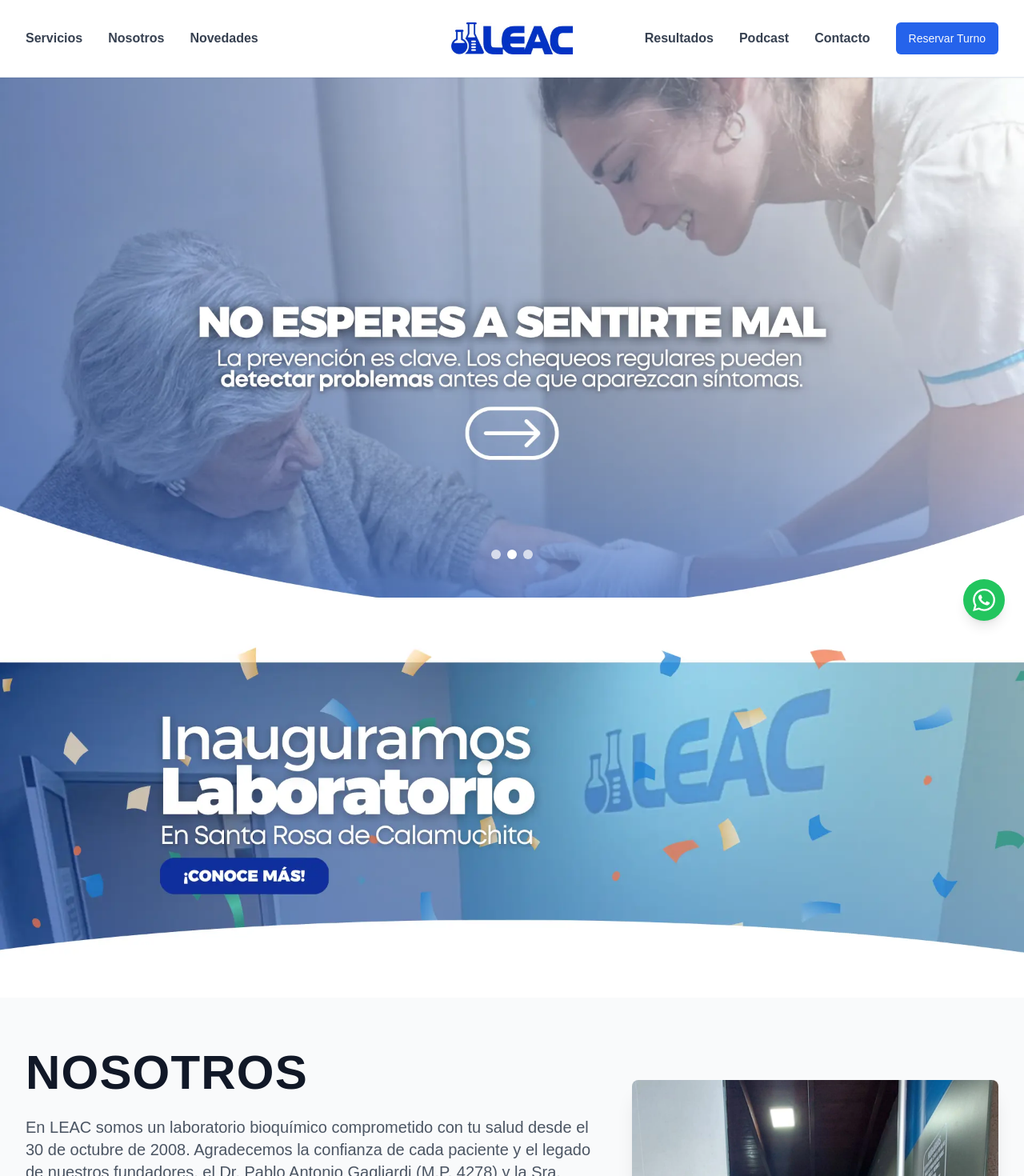
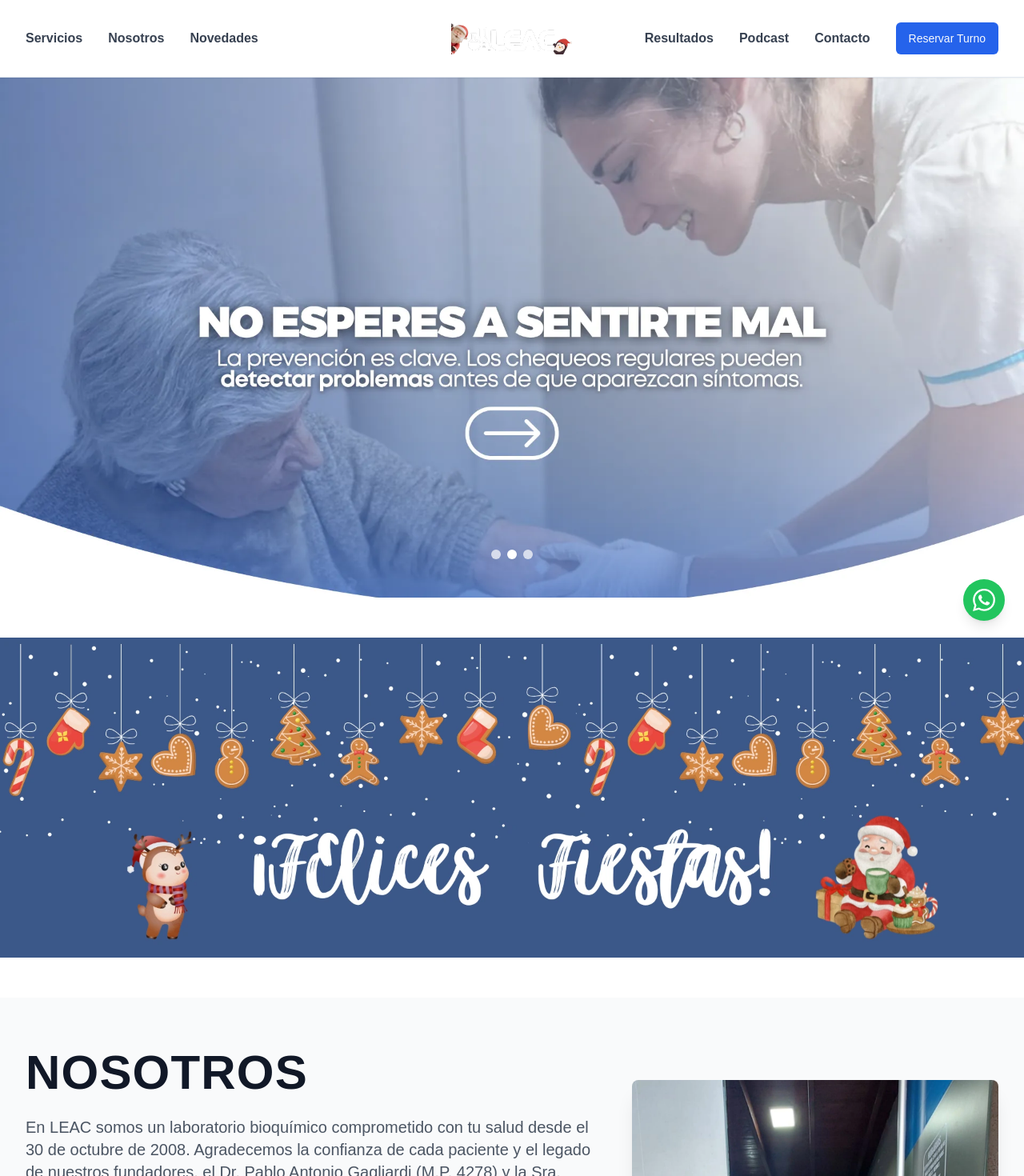
Before and after one commit to clientesweb/labarotarioleac, a Next.js app: page / in a window 1280 px wide. Shown: the top 1470 px of the page at 80% size. Built offline with nearby package versions, Linux system fonts and the light colour scheme.

Commit message:
Add files via upload

```diff
--- a/app/page.tsx
+++ b/app/page.tsx
@@ -95,7 +95,7 @@ export default function HomePage() {
             description:
               "Laboratorio de análisis clínicos especializado en análisis de sangre, orina, hormonales, microbiología y más.",
             url: APP_URL,
-            logo: `${APP_URL}/images/leac-logo.jpg`,
+            logo: `${APP_URL}/images/leac-logo.webp`,
             image: `${APP_URL}/og-image-leac.jpg`,
             telephone: "+54-3571-360087",
             address: [
@@ -159,7 +159,7 @@ export default function HomePage() {
               className="flex items-center justify-center lg:absolute lg:left-1/2 lg:transform lg:-translate-x-1/2"
             >
               <Image
-                src="/images/leac-logo.jpg"
+                src="/images/leac-logo.webp"
                 alt="LEAC - Laboratorio Especializado en Análisis Clínicos"
                 width={120}
                 height={38}
@@ -212,25 +212,20 @@ export default function HomePage() {
         {/* Banner Carousel */}
         <BannerCarousel />
 
-        {/* Banner Inauguración - Pegado sin espacio y centrado */}
+        {/* Banner Navidad - Pegado sin espacio y centrado */}
         <section className="relative w-full overflow-hidden" style={{ width: "100vw", marginLeft: "calc(50% - 50vw)" }}>
-          <Link
-            href="https://www.instagram.com/reel/DLz6YUdMNSS/?igsh=bDBqcmFmdDNpZWQx"
-            target="_blank"
-            rel="noopener noreferrer"
-            className="block w-full"
-          >
+          <div className="block w-full">
             <div className="relative w-full h-[150px] xs:h-[180px] sm:h-[220px] md:h-[280px] lg:h-[400px] xl:h-[500px] 2xl:h-[600px] bg-white">
               <Image
-                src="/images/inaguracion-leac-final-santa-rosa-actualizado.webp"
-                alt="Inauguramos Laboratorio LEAC en Santa Rosa de Calamuchita - ¡Conoce más!"
+                src="/images/banner-navidad.webp"
+                alt="¡Felices Fiestas! - Laboratorio LEAC"
                 fill
                 className="object-contain hover:scale-[1.02] transition-transform duration-300"
                 sizes="100vw"
                 loading="lazy"
               />
             </div>
-          </Link>
+          </div>
         </section>
       </div>
 
@@ -395,7 +390,11 @@ export default function HomePage() {
                 Escuchar Podcast
               </Button>
             </Link>
-            <Link href="https://open.spotify.com/show/492R7IzThqsGNlJKcL2cBy?si=szgZN33VTDKkciKfPbs6pg" target="_blank" rel="noopener noreferrer">
+            <Link
+              href="https://open.spotify.com/show/492R7IzThqsGNlJKcL2cBy?si=szgZN33VTDKkciKfPbs6pg"
+              target="_blank"
+              rel="noopener noreferrer"
+            >
               <Button
                 size="lg"
                 variant="outline"
```
